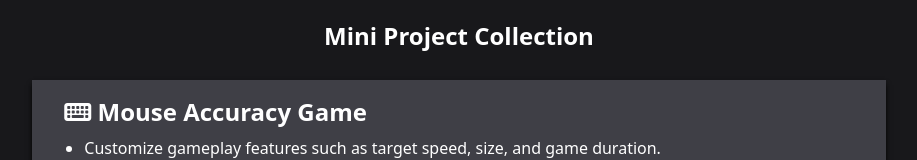
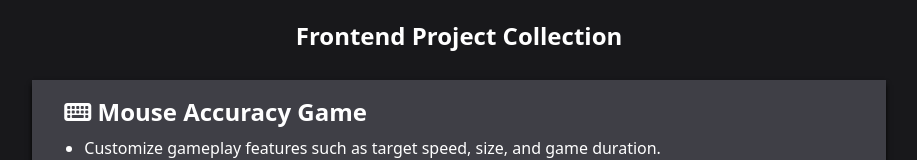
Before and after one commit to arriagada689/frontend-project-collection, a website: page index.html in a window 1280 px wide. Shown: the top 160 px of the page, without its empty margins (181-1098 px from the left). Drawn offline with Linux system fonts and the light colour scheme.

Commit message:
name change

```diff
--- a/index.html
+++ b/index.html
@@ -3,11 +3,11 @@
 <head>
     <meta charset="UTF-8">
     <meta name="viewport" content="width=device-width, initial-scale=1.0">
-    <title>Mini Project Collection</title>
+    <title>Frontend Project Collection</title>
     <link href="css/main.css" rel="stylesheet">
 </head>
 <body class="flex flex-col items-center bg-zinc-900 text-white gap-y-2 mx-2 md:mx-0 pb-5">
-    <div class="font-bold text-2xl my-5">Mini Project Collection</div>
+    <div class="font-bold text-2xl my-5">Frontend Project Collection</div>
 
     <!--Mouse Accuracy Game-->
     <div class="shadow-black shadow-md px-8 py-4 w-full md:w-2/3 flex flex-col space-y-2 bg-zinc-700">
--- a/package.json
+++ b/package.json
@@ -1,5 +1,5 @@
 {
-  "name": "mini-project-collection",
+  "name": "frontend-project-collection",
   "version": "1.0.0",
   "main": "index.js",
   "scripts": {
```
Also changed, not shown: typing-game.html (+1 -1 lines), 1 other file.
